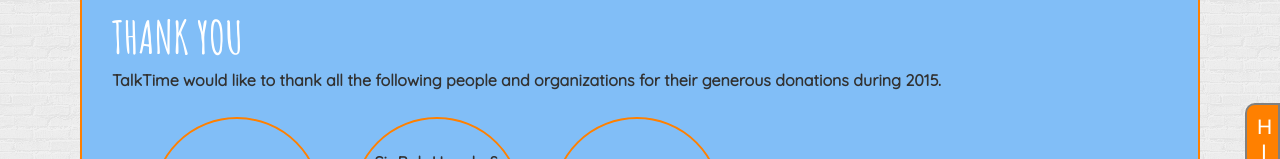
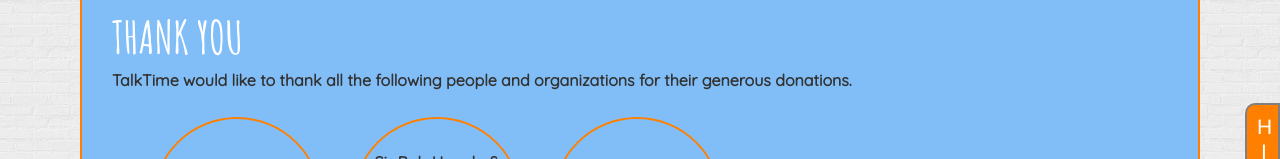
Before and after one commit to talktimeedinburgh/talktimeedinburgh.github.io, a plain HTML site: page thankyou.html in a window 1280 px wide. Shown: the part 137-296 px from the top of the page. Drawn offline with Linux system fonts and the light colour scheme.

Commit message:
Remove 2015

```diff
--- a/thankyou.html
+++ b/thankyou.html
@@ -62,7 +62,7 @@
     <div class="container">
         <div class="innerBox">
             <span class="title">THANK YOU</span>
-            <p>TalkTime would like to thank all the following people and organizations for their generous donations during 2015.</p>
+            <p>TalkTime would like to thank all the following people and organizations for their generous donations.</p>
             <div class="row">
               <div class="col-md-12">
                 <div class="circle">
```
